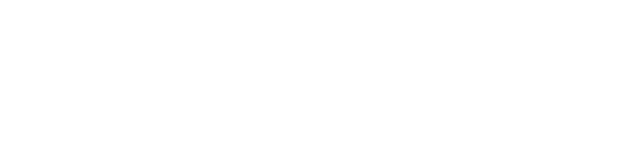
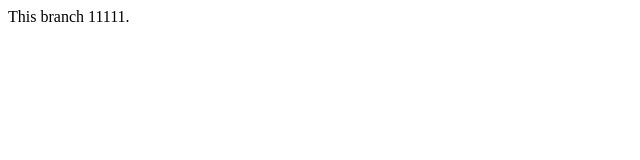
Before and after one commit to mayankbisht62/New-Local-repository, a plain HTML site: page index.html in a window 1280 px wide. Shown: the whole page, without its empty margins (0-640 px from the left). Drawn offline with Linux system fonts and the light colour scheme.

Commit message:
branch 1 added

```diff
--- a/index.html
+++ b/index.html
@@ -6,6 +6,6 @@
     <title>Document</title>
 </head>
 <body>
-
+    This branch 11111.
 </body>
 </html>
```
